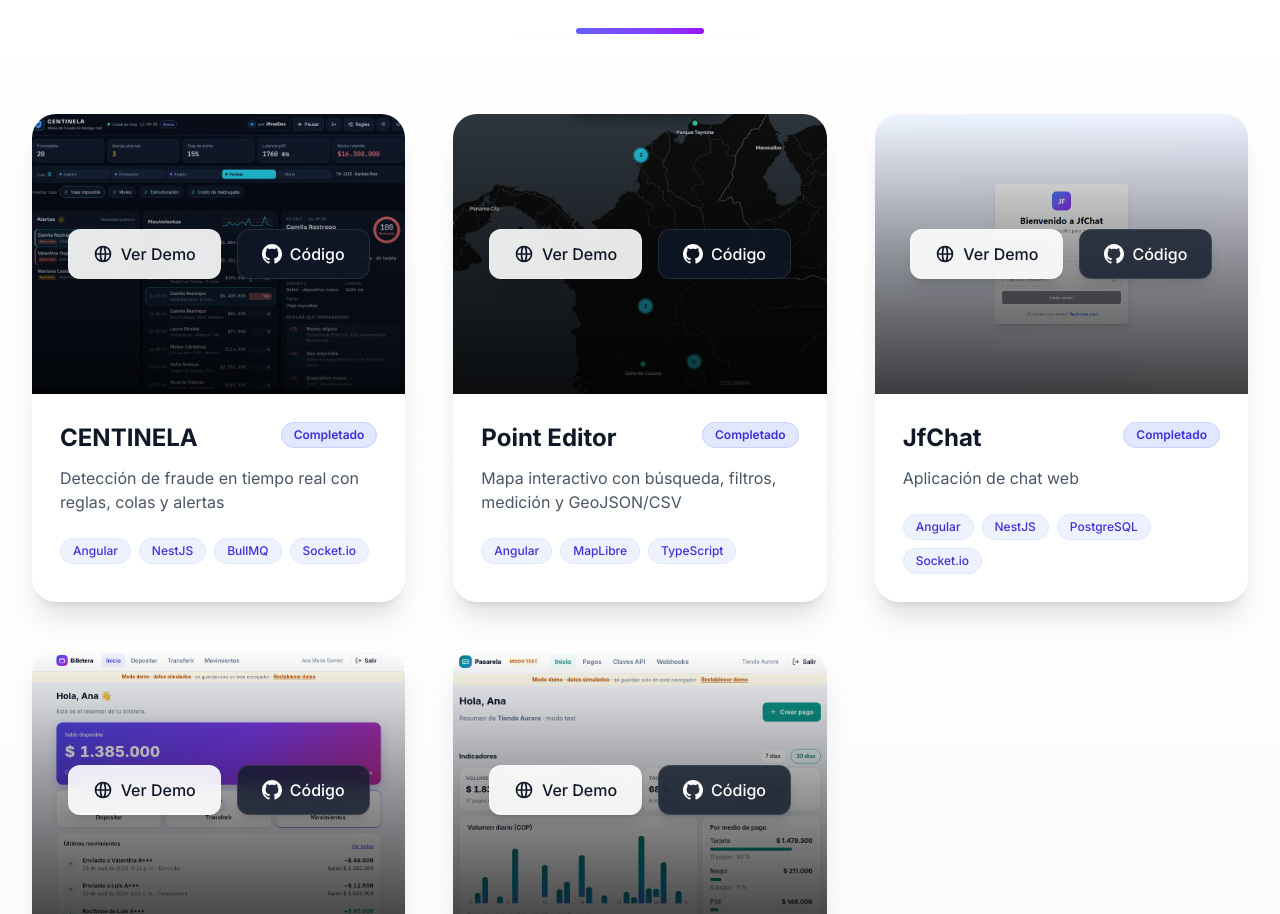
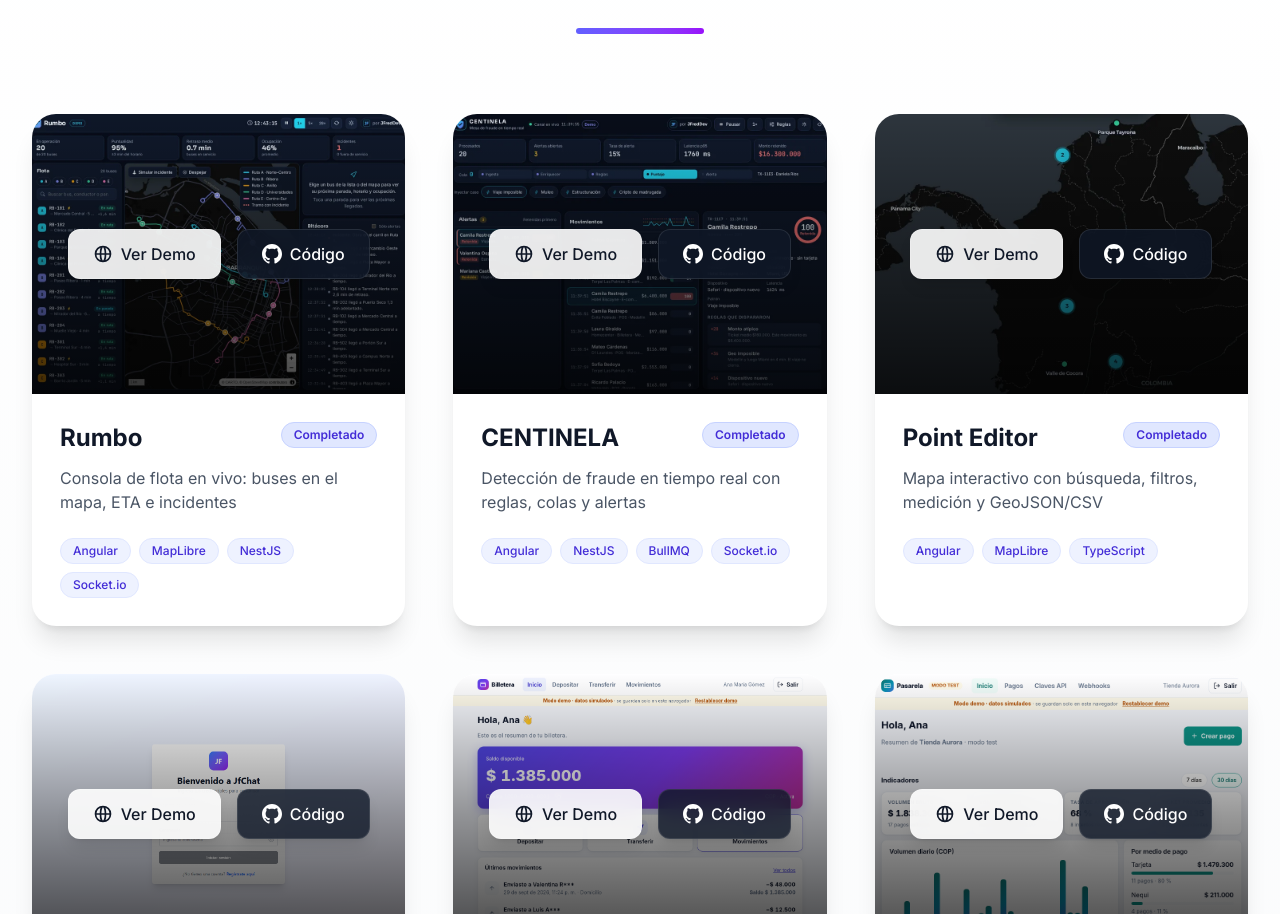
Before and after one commit to JFredMC/portfolio, an Angular app: page / in a window 1280 px wide. Shown: the part 4107-5021 px from the top of the page. Built offline with nearby package versions, Linux system fonts and the light colour scheme.

Commit message:
feat(projects): add Rumbo (consola de flota en vivo)

```diff
--- a/src/app/features/projects/projects.ts
+++ b/src/app/features/projects/projects.ts
@@ -16,6 +16,15 @@
   };
 
   projects: IProject[] = [
+    {
+      title: 'Rumbo',
+      description: 'Consola de flota en vivo: buses en el mapa, ETA e incidentes',
+      tech: ['Angular', 'MapLibre', 'NestJS', 'Socket.io'],
+      codeLink: 'https://github.com/JFredMC/rumbo',
+      demoLink: 'https://jfredmc.github.io/rumbo/',
+      status: 'completed',
+      image: 'projects/rumbo.webp',
+    },
     {
       title: 'CENTINELA',
       description: 'Detección de fraude en tiempo real con reglas, colas y alertas',
```
Also changed, not shown: public/projects/rumbo.webp (added).
